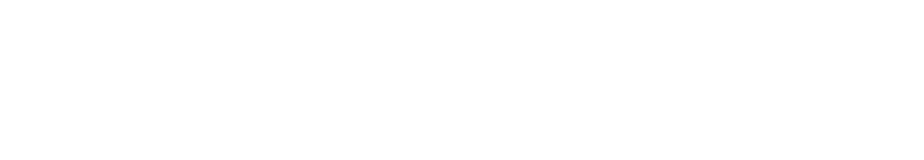
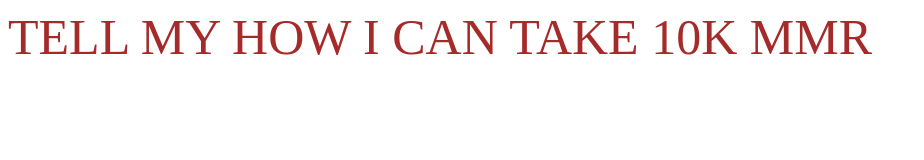
Before and after one commit to makar1chg/killmyself, a plain HTML site: page index.html in a window 1280 px wide. Shown: the whole page, without its empty margins (0-924 px from the left). Drawn offline with Linux system fonts and the light colour scheme.

```diff
--- a/css/style.css
+++ b/css/style.css
@@ -1,10 +1,5 @@
-h1 {
-    color: aqua;
+.boost {
+    color: brown;
     font-size: 50px;
+
 }
-.time {
-}
-.time1 {
-}
-.time2 {
-}
--- a/index.html
+++ b/index.html
@@ -9,11 +9,7 @@
 </head>
 
 <body>
-    <div class="time"></div>
-    <div class="time1"></div>
-    <div class="time2"></div>
-
-
+    <div class="boost">TELL MY HOW I CAN TAKE 10K MMR</div>
 </body>
 
 </html>
```
